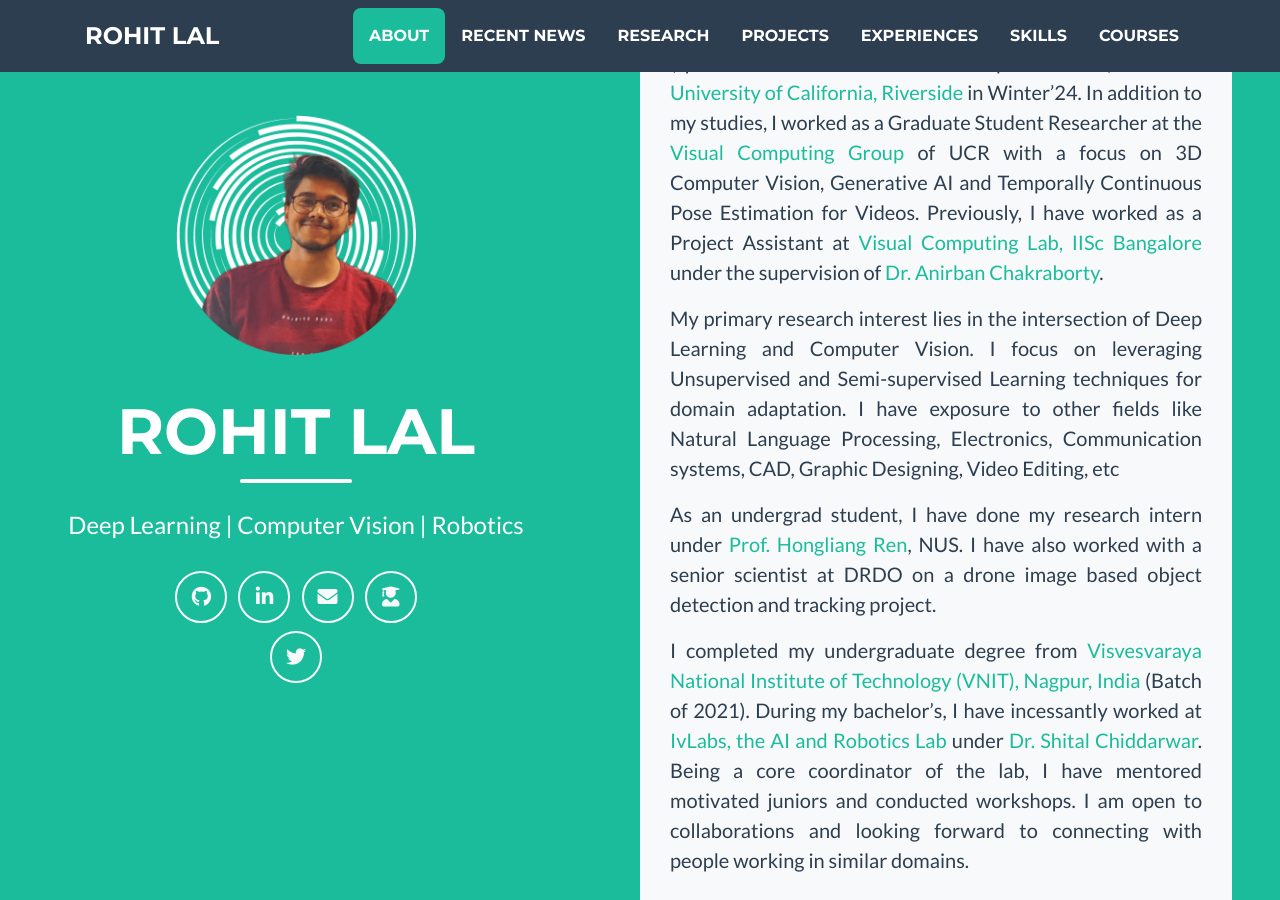
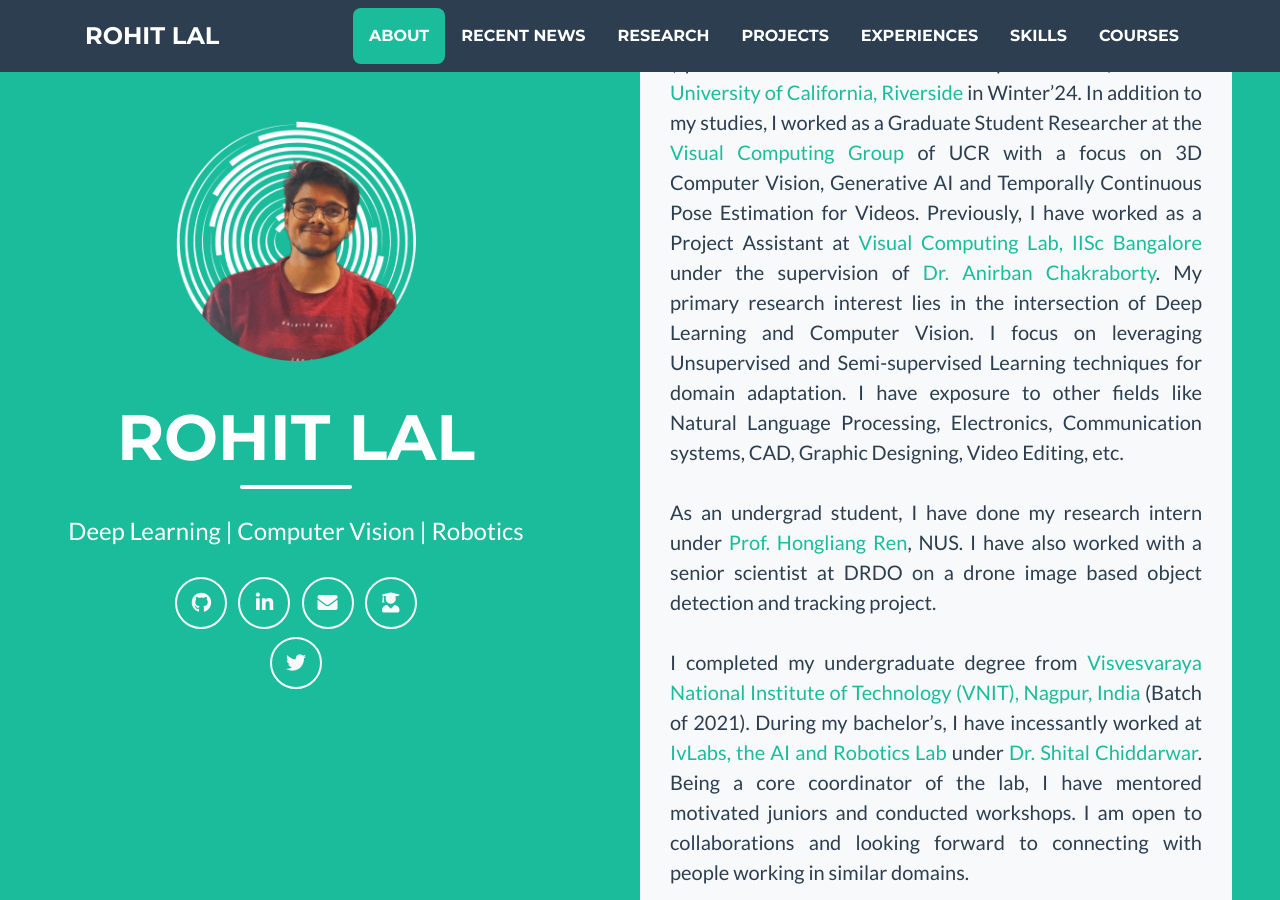
Before and after one commit to take2rohit/take2rohit.github.io, a Jekyll site: the page built from index.md, in a window 1280 px wide and 900 px high, scrolled down 337 px. Built offline with Jekyll 4.4.1, drawn with Linux system fonts in a browser that asks for light colours; a style sheet for code colours, icons or effects is not loaded.

Commit message:
Deleted _pages folder & moved about section inside _data

```diff
--- a/_layouts/aboutlay.html
+++ b/_layouts/aboutlay.html
@@ -75,7 +75,8 @@
 
 			<div class="lead text-justify text-black">
 
-				{{ content }}
+				<!-- {{ content }} -->
+				{{ site.data.aboutme.About | markdownify }}
 
 			</div>
 
--- a/_layouts/home.html
+++ b/_layouts/home.html
@@ -9,7 +9,7 @@
   {% include header.html %}
 
 
-        {{ content }}
+        {{ content }}   <!-- This is being filled up by the aboutlay.html inside _layouts -->
 
 
   {% include news.html %}
```
Also changed, not shown: _data/aboutme.yml (+18 -0 lines), _pages/about.md (deleted, +0 -18 lines), index.md (added, +9 -0 lines), 404.md (renamed from _pages/404.md).
